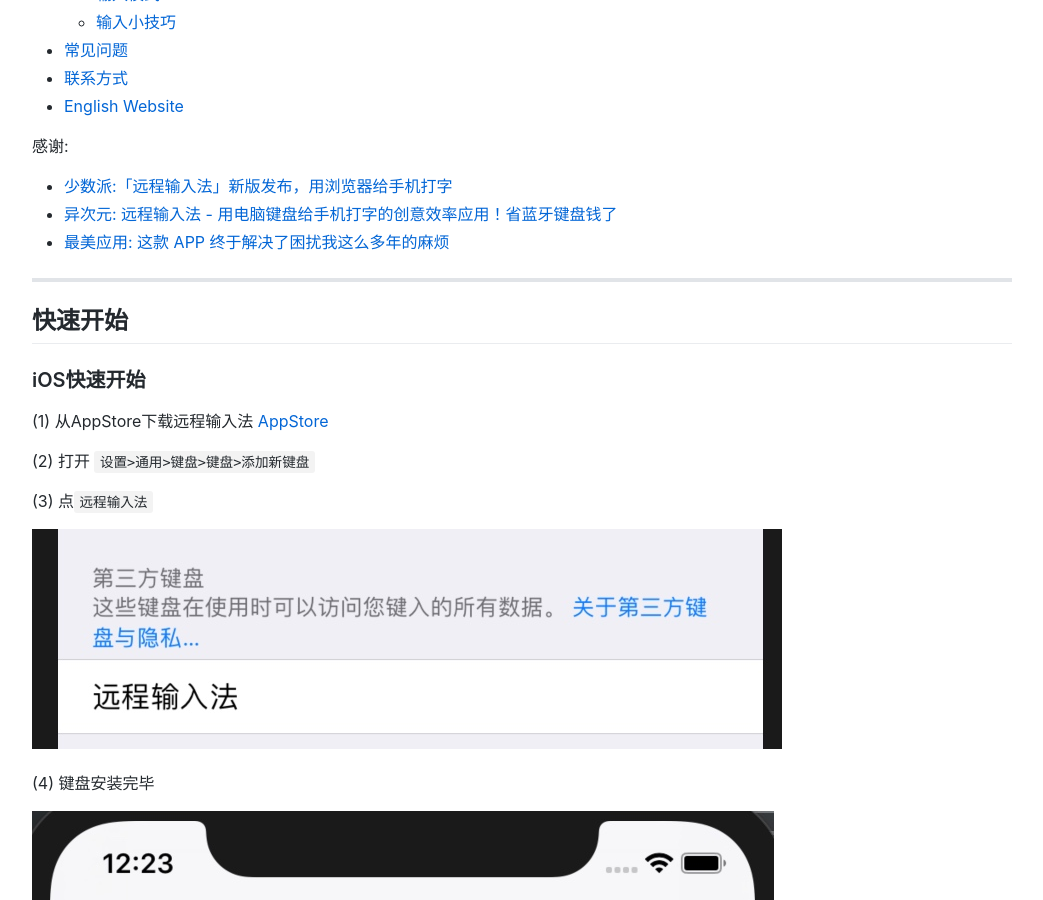
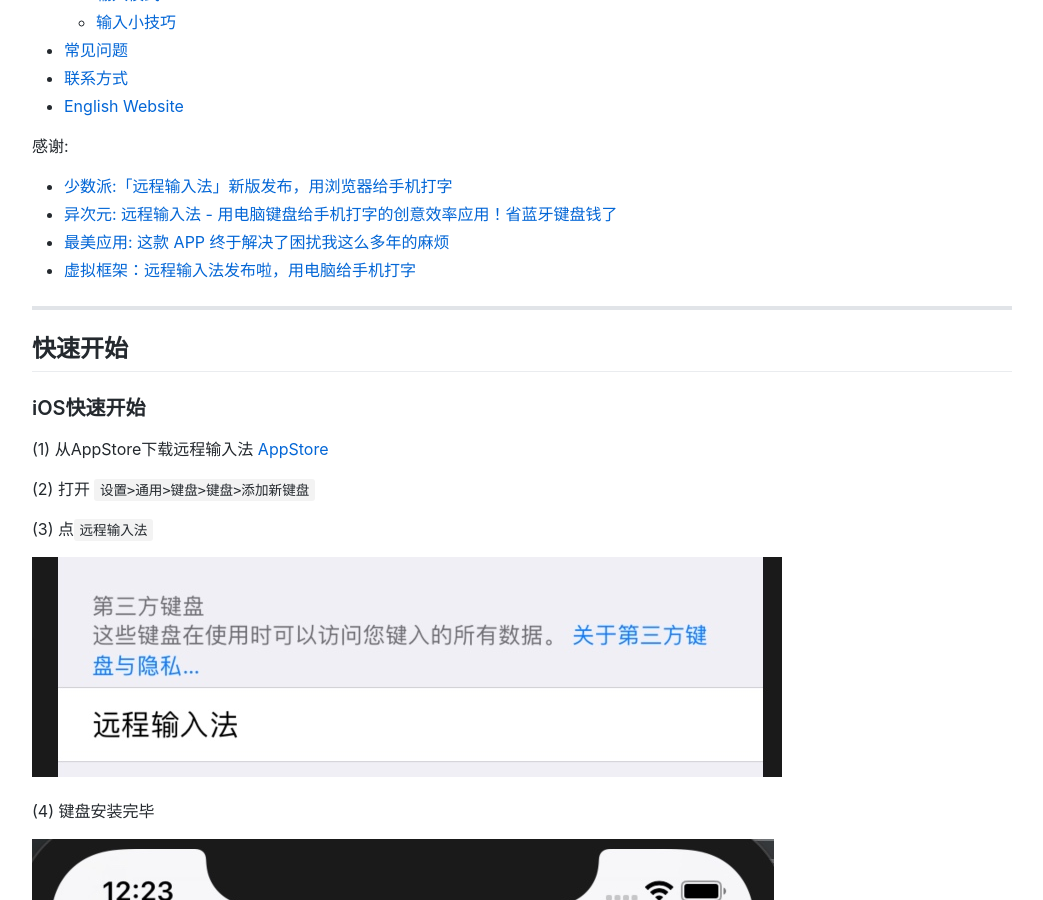
Before and after one commit to remoboard/remoboard.github.io, a Jekyll site: the page built from zhcn/index.md, in a window 1280 px wide and 900 px high, scrolled down 439 px. Shown: the whole window, without its empty margins (118-1161 px from the left). Built offline with Jekyll 4.4.1, drawn with Linux system fonts in a browser that asks for light colours; comment, search, counter and statistics services are not loaded.

Commit message:
Update index.md

```diff
--- a/zhcn/index.md
+++ b/zhcn/index.md
@@ -25,6 +25,8 @@ title: 远程输入法
 - [少数派:「远程输入法」新版发布，用浏览器给手机打字]( https://sspai.com/post/57008)
 - [异次元: 远程输入法 - 用电脑键盘给手机打字的创意效率应用！省蓝牙键盘钱了](https://www.iplaysoft.com/remoboard.html)
 - [最美应用: 这款 APP 终于解决了困扰我这么多年的麻烦](https://mp.weixin.qq.com/s/PLWkVuEdJCk6cLGEQVZDbw)
+- [虚拟框架：远程输入法发布啦，用电脑给手机打字](https://mp.weixin.qq.com/s/wC7clnEAGCHA09zrVd2s4w)
+
 
 ---
 
```
